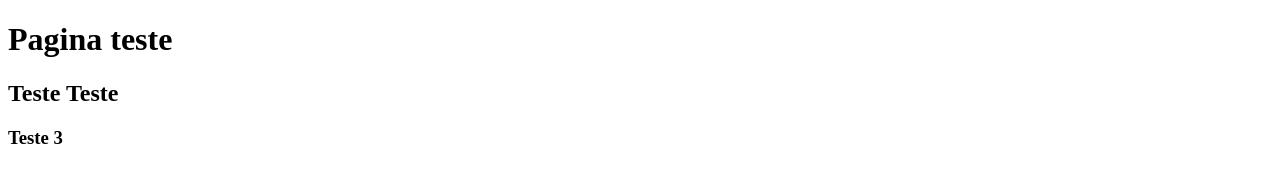
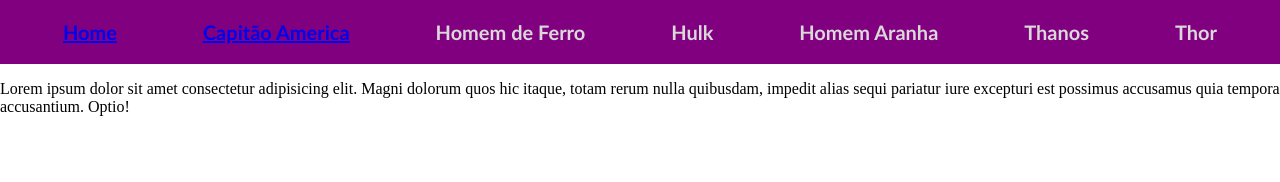
Before and after one commit to rodriguesgustav/Web-Projcts, a plain HTML site: page index.html in a window 1280 px wide. Drawn offline with Linux system fonts and the light colour scheme.

Commit message:
processo de trabalho CAW

```diff
--- a/index.html
+++ b/index.html
@@ -4,12 +4,26 @@
     <meta charset="UTF-8">
     <meta http-equiv="X-UA-Compatible" content="IE=edge">
     <meta name="viewport" content="width=device-width, initial-scale=1.0">
+    <link rel="stylesheet" href="style.css">
     <title>Pagina teste</title>
 </head>
 <body>
-    <h1>Pagina teste</h1>
-    <h2>Teste Teste</h2>
-    <h3>Teste 3
-    </h3>
+    <nav>
+        <div class="home"><a href="index.html">Home</a></div>
+        <div class="cap"><a href="capitao.html">Capitão America</a></div>
+        <div class="ferro">Homem de Ferro</div>
+        <div class="hulk">Hulk</div>
+        <div class="aranha">Homem Aranha</div>
+        <div class="thanos">Thanos</div>
+        <div class="thor">Thor</div>
+    </nav>
+
+    <section class="mainTxt">
+        <p>Lorem ipsum dolor sit amet consectetur adipisicing elit. Magni dolorum quos hic itaque, totam rerum nulla quibusdam, impedit alias sequi pariatur iure excepturi est possimus accusamus quia tempora accusantium. Optio!</p>
+    </section>
+
+
+
+
 </body>
 </html>
--- /dev/null
+++ b/style.css
@@ -0,0 +1,20 @@
+body {
+    box-sizing: border-box;
+    padding: 0;
+    margin: 0;
+    }
+
+
+
+nav {
+    font-size: 20px;
+    font-family: 'Trebuchet MS', 'Lucida Sans Unicode', 'Lucida Grande', 'Lucida Sans', Arial, sans-serif;
+    font-weight: bold;
+    color: rgb(218, 216, 216);
+    display: flex;
+    background-color: purple;
+    padding: 1em;
+    align-items: center;
+    justify-content: space-around;
+
+}
```
Also changed, not shown: aranha.html (added), capitao.html (added), ferro.html (added), hulk.html (added), thanos.html (added), thor.html (added).
